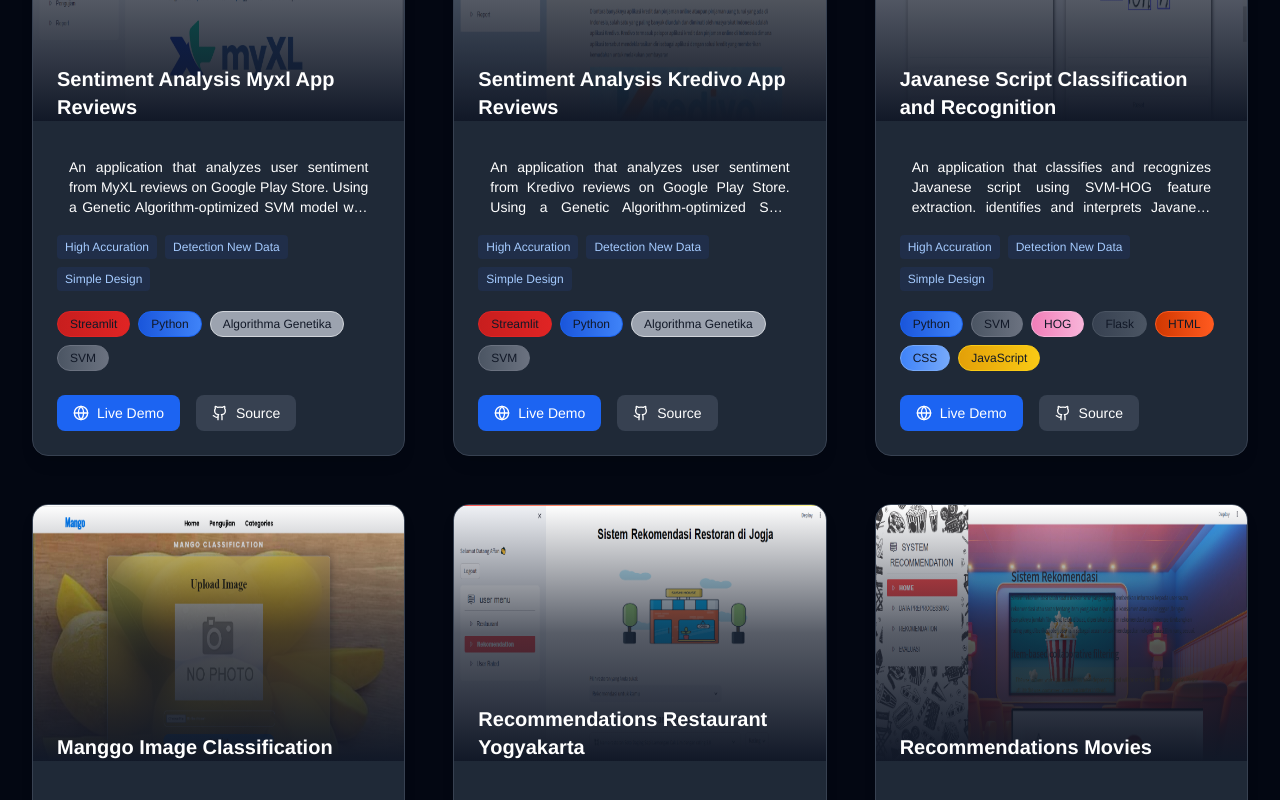
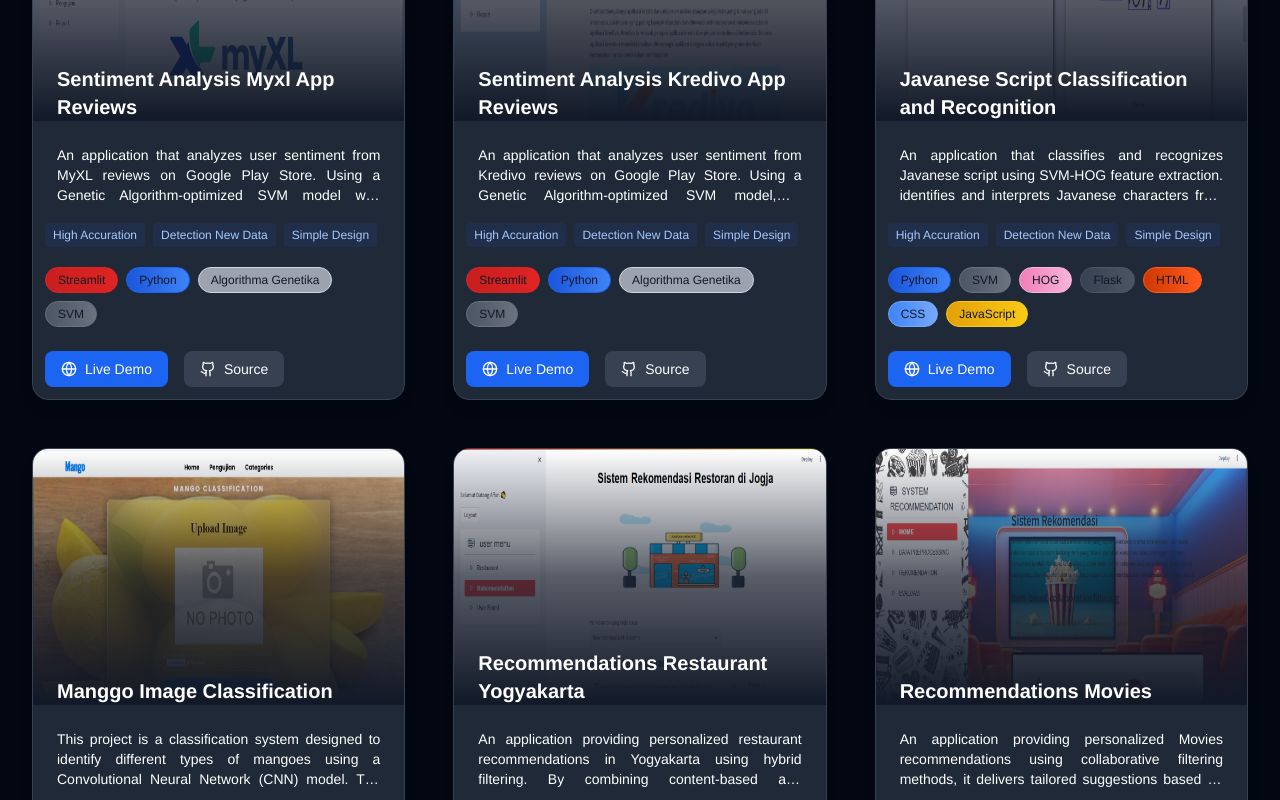
Before and after one commit to ahmadseloabadi/PORTOFOLIO-SELO, a React (Vite) app: page / in a window 1280 px wide. Shown: the part 1220-2020 px from the top of the page. Built offline with nearby package versions, Linux system fonts and the light colour scheme.

Commit message:
up:card content

```diff
--- a/src/components/projects/ProjectsCard.tsx
+++ b/src/components/projects/ProjectsCard.tsx
@@ -116,7 +116,7 @@
         </div>
 
         {/* Content */}
-        <div className="p-6  transform translate-z-20 ">
+        <div className="p-3  transform translate-z-20 ">
           <div className="relative h-[70px] mb-5 z-20 ">
             <p className="absolute text-justify  inset-0 transform   p-3 hover:break-words line-clamp-3 hover:line-clamp-none overflow-hidden  rounded-lg text-sm text-white transition duration-300 ease-in-out hover:h-fit hover:bg-slate-800  hover:overflow-visible hover:shadow-lg">
               {project.description}
```
